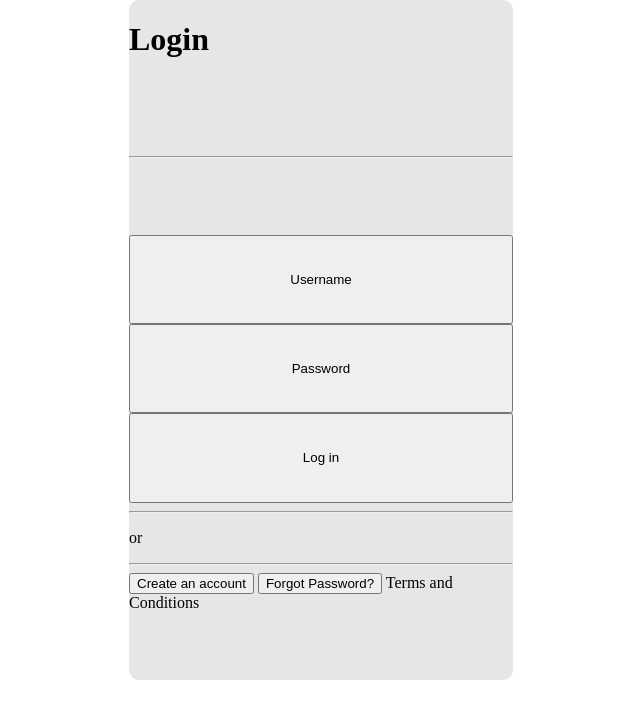
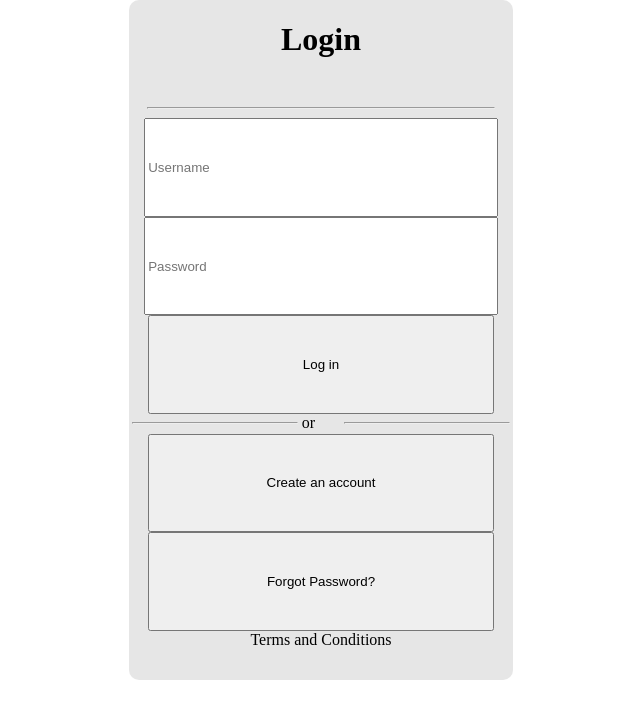
Before and after one commit to ChandlerNgo/PizzaRepo, a Django app: template PizzaApp/templates/login.html in a window 1280 px wide. Shown: the part 62-781 px from the top of the page, without its empty margins (319-959 px from the left). Run offline with Django 3.2, Linux system fonts and the light colour scheme; the template is opened without the code that fills it, so the values that code supplies are empty.

Commit message:
more css work

```diff
--- a/PizzaApp/static/login.css
+++ b/PizzaApp/static/login.css
@@ -1,5 +1,6 @@
 .homewindow{
     display: grid;
+    grid-template-rows: 1fr .2fr 3fr .2fr 1fr 1fr .5fr;
     background: url(/static/color.JPG/);
     border-radius: 10px;
     height: 85vh;
@@ -37,3 +38,35 @@
 #bold{
     font-weight: bold;
 }
+
+.hr hr{
+    width:90%;
+}
+
+.or{
+    display:grid;
+    grid-template-columns: .45fr .1fr .45fr;
+}
+
+.left hr,.right hr{
+    width:95%;
+}
+
+.or p{
+    padding:0;
+    margin:0;
+}
+
+#loginform{
+    display:grid;
+    grid-template-rows: 1fr 1fr 1fr;
+}
+
+button,input{
+    width:90%;
+}
+
+#login,#loginform,.create,.forgot,.terms{
+    display:grid;
+    justify-items: center;
+}
--- a/PizzaApp/templates/login.html
+++ b/PizzaApp/templates/login.html
@@ -20,19 +20,22 @@
         </div>
     </div>
     <div class="homewindow">
-        <h1>Login</h1>
+        <h1 id="login">Login</h1>
         <div class="hr"><hr></div>
-        <button>Username</button>
-        <button>Password</button>
-        <button>Log in</button>
+        <form id="loginform">
+            <input type="text" placeholder="Username"></input>
+            <input type="password" placeholder="Password"></input>
+            <input type="submit" value="Log in"></input>
+        </form>
+
         <div class="or">
-            <hr id="left">
+            <div class="left"><hr id="left"></div>
             <p>or</p>
-            <hr id="right">
-            <button>Create an account</button>
-            <button>Forgot Password?</button>
-            <a>Terms and Conditions</a>
+            <div class="right"><hr id="right"></div>
         </div>
+        <div class="create"><button>Create an account</button></div>
+        <div class="forgot"><button>Forgot Password?</button></div>
+        <div class="terms"><a>Terms and Conditions</a></div>
     </div>
 </div>
 </html>
```
